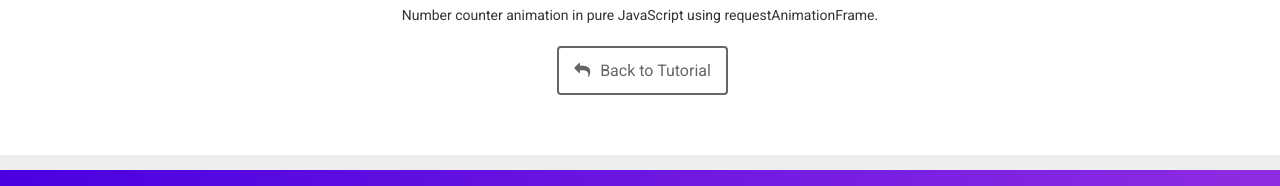
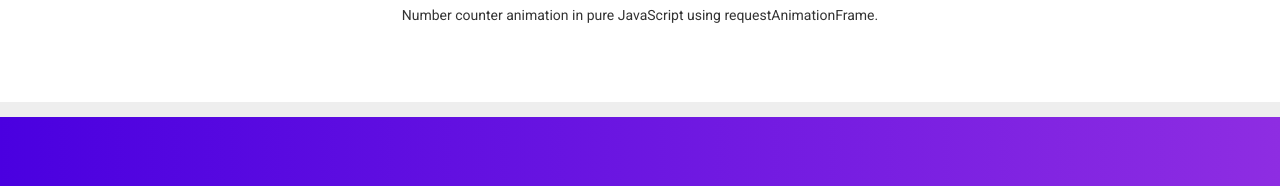
Before and after one commit to teatall/animated-number-counter, a plain HTML site: page index.html in a window 1280 px wide. Shown: the part 107-293 px from the top of the page. Drawn offline with nearby package versions, Linux system fonts and the light colour scheme.

Commit message:
Update index.html

```diff
--- a/index.html
+++ b/index.html
@@ -18,10 +18,6 @@
     <header class="intro">
       <h1>Number Counter Animation Example</h1>
       <p>Number counter animation in pure JavaScript using requestAnimationFrame.</p>
-
-      <div class="action">
-        <a href="https://www.codehim.com/text-input/animated-number-counter-js/" title="Back to download and tutorial page" class="btn back">Back to Tutorial</a>
-      </div>
     </header>
 
 
```
